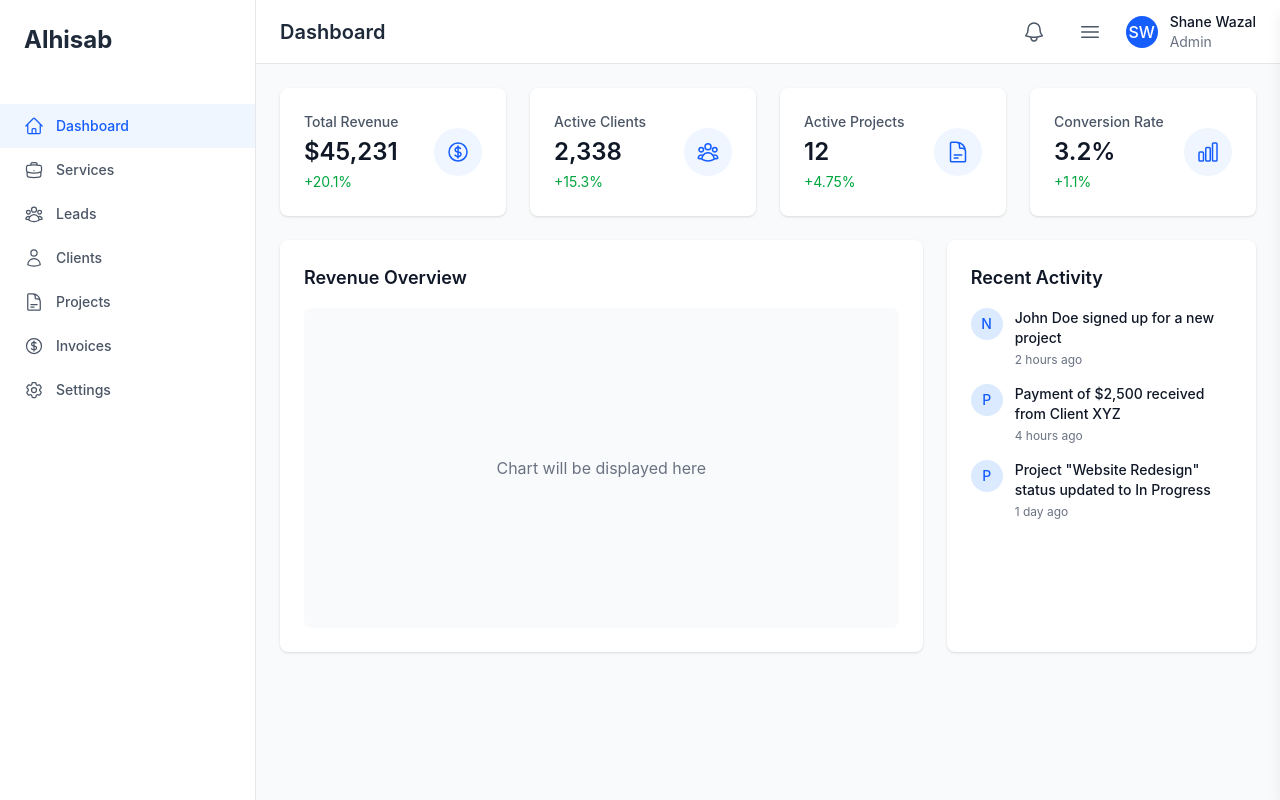
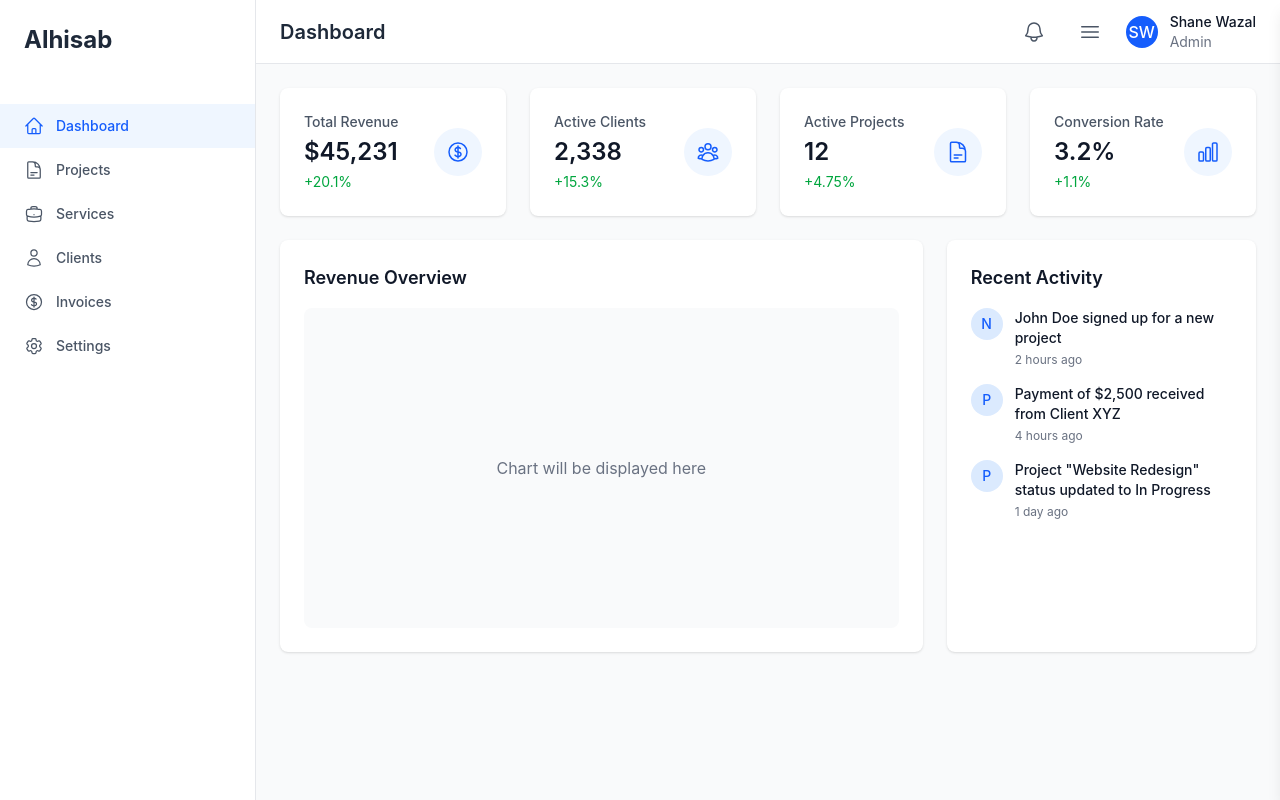
Before and after one commit to einfoengine/alhisab, a Next.js app in the folder frontend/: page /dashboard in a window 1280 px wide. Built offline with nearby package versions, Linux system fonts and the light colour scheme.

Commit message:
Dashboard: - Move pages under dashboard - Link the sidebars menu to the newly moved pages

```diff
--- a/frontend/src/components/Sidebar.tsx
+++ b/frontend/src/components/Sidebar.tsx
@@ -4,7 +4,6 @@ import Link from 'next/link';
 import { usePathname } from 'next/navigation';
 import {
   HomeIcon,
-  UserGroupIcon,
   BriefcaseIcon,
   DocumentTextIcon,
   Cog6ToothIcon,
@@ -14,12 +13,11 @@ import {
 
 const menuItems = [
   { name: 'Dashboard', href: '/dashboard', icon: HomeIcon },
-  { name: 'Services', href: '/services', icon: BriefcaseIcon },
-  { name: 'Leads', href: '/leads', icon: UserGroupIcon },
-  { name: 'Clients', href: '/clients', icon: UserIcon },
-  { name: 'Projects', href: '/projects', icon: DocumentTextIcon },
-  { name: 'Invoices', href: '/invoices', icon: CurrencyDollarIcon },
-  { name: 'Settings', href: '/settings', icon: Cog6ToothIcon },
+  { name: 'Projects', href: '/dashboard/projects', icon: DocumentTextIcon },
+  { name: 'Services', href: '/dashboard/services', icon: BriefcaseIcon },
+  { name: 'Clients', href: '/dashboard/clients', icon: UserIcon },
+  { name: 'Invoices', href: '/dashboard/invoices', icon: CurrencyDollarIcon },
+  { name: 'Settings', href: '/dashboard/settings', icon: Cog6ToothIcon },
 ];
 
 export default function Sidebar() {
```
Also changed, not shown: frontend/src/app/dashboard/page.tsx (+5 -2 lines), frontend/src/app/dashboard/projects/[id]/page.tsx (renamed from frontend/src/app/projects/[id]/page.tsx), frontend/src/app/dashboard/projects/page.tsx (renamed from frontend/src/app/projects/page.tsx), frontend/src/app/dashboard/services/[id]/page.tsx (renamed from frontend/src/app/services/[id]/page.tsx), frontend/src/app/dashboard/services/create/page.tsx (renamed from frontend/src/app/services/create/page.tsx), frontend/src/app/dashboard/services/edit/[id]/page.tsx (renamed from frontend/src/app/services/edit/[id]/page.tsx), frontend/src/app/dashboard/services/page.tsx (renamed from frontend/src/app/services/page.tsx), frontend/src/app/dashboard/services/table/page.tsx (renamed from frontend/src/app/services/table/page.tsx), frontend/src/app/dashboard/services/table__/page.tsx (renamed from frontend/src/app/services/table__/page.tsx), 1 other file (tests, documents, lock files or other folders).
